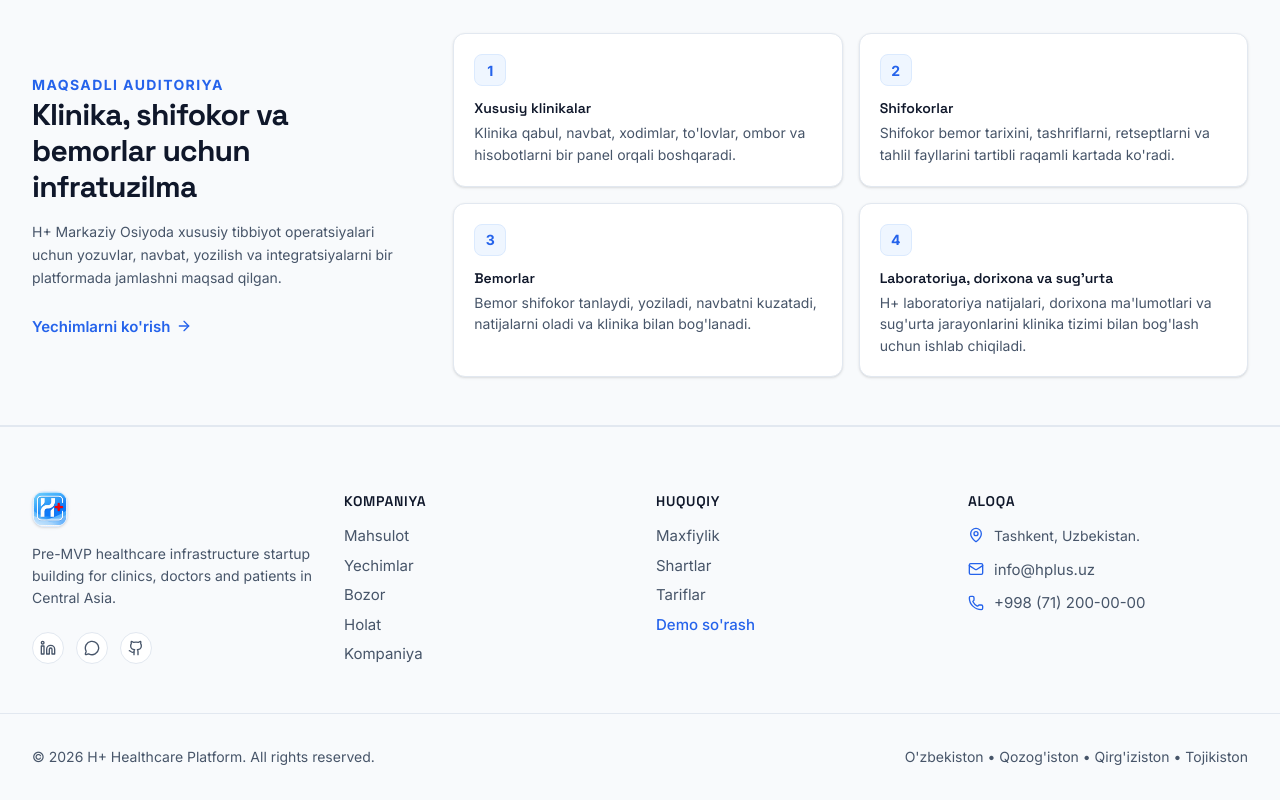
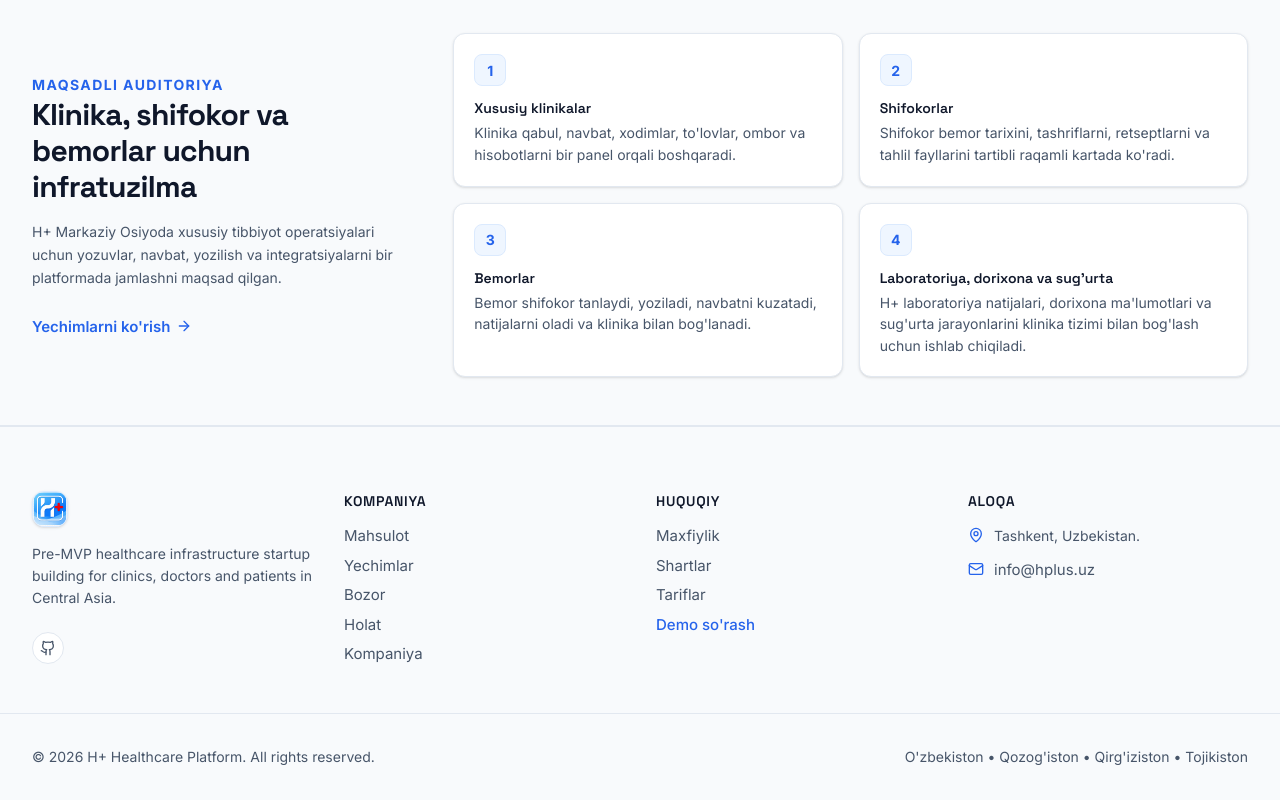
Before and after one commit to davronramazonov/H-websayt, a React (Vite) app: page / in a window 1280 px wide. Shown: the part 2205-3005 px from the top of the page. Built offline with nearby package versions, Linux system fonts and the light colour scheme.

Commit message:
Fix contact details and external links

```diff
--- a/src/components/Footer.tsx
+++ b/src/components/Footer.tsx
@@ -1,6 +1,7 @@
-import { Mail, Phone, MapPin, Linkedin, MessageCircle, Github } from 'lucide-react';
+import { Mail, MapPin, Github } from 'lucide-react';
 import { Language, PageId } from '../types';
 import { translations } from '../translations';
+import { contact } from '../config/contact';
 import BrandLogo from './BrandLogo';
 import type { LegalDocument } from './LegalModal';
 
@@ -33,19 +34,9 @@ export default function Footer({ lang, setActivePage, onRequestDemo, onOpenLegal
             {t.footer.desc}
           </p>
           <div className="flex items-center gap-3 pt-2">
-            <a href="https://linkedin.com" target="_blank" rel="noreferrer"
+            <a href={contact.github} target="_blank" rel="noreferrer"
               className="w-8 h-8 rounded-full bg-white border border-[#E2E8F0] flex items-center justify-center hover:bg-[#EFF6FF] text-[#475569] hover:text-[#2563EB] transition-colors"
-              aria-label="LinkedIn Profile">
-              <Linkedin className="w-4 h-4" />
-            </a>
-            <a href="https://telegram.org" target="_blank" rel="noreferrer"
-              className="w-8 h-8 rounded-full bg-white border border-[#E2E8F0] flex items-center justify-center hover:bg-[#EFF6FF] text-[#475569] hover:text-[#2563EB] transition-colors"
-              aria-label="Telegram Community">
-              <MessageCircle className="w-4 h-4" />
-            </a>
-            <a href="https://github.com" target="_blank" rel="noreferrer"
-              className="w-8 h-8 rounded-full bg-white border border-[#E2E8F0] flex items-center justify-center hover:bg-[#EFF6FF] text-[#475569] hover:text-[#2563EB] transition-colors"
-              aria-label="GitHub Repository">
+              aria-label="H+ GitHub Repository">
               <Github className="w-4 h-4" />
             </a>
           </div>
@@ -81,11 +72,7 @@ export default function Footer({ lang, setActivePage, onRequestDemo, onOpenLegal
             </li>
             <li className="flex items-center gap-2.5">
               <Mail className="w-4 h-4 text-[#2563EB] shrink-0" />
-              <a href="mailto:info@hplus.uz" className="hover:text-[#0F172A] transition-colors">info@hplus.uz</a>
-            </li>
-            <li className="flex items-center gap-2.5">
-              <Phone className="w-4 h-4 text-[#2563EB] shrink-0" />
-              <a href="tel:+998712000000" className="hover:text-[#0F172A] transition-colors">+998 (71) 200-00-00</a>
+              <a href={`mailto:${contact.email}`} className="hover:text-[#0F172A] transition-colors">{contact.email}</a>
             </li>
           </ul>
         </div>
--- a/src/components/RequestDemoModal.tsx
+++ b/src/components/RequestDemoModal.tsx
@@ -3,6 +3,7 @@ import { motion, AnimatePresence } from 'motion/react';
 import { X, CheckCircle, Send, ArrowRight } from 'lucide-react';
 import { Language, DemoRequest } from '../types';
 import { translations } from '../translations';
+import { contact } from '../config/contact';
 import BrandLogo from './BrandLogo';
 
 interface RequestDemoModalProps {
@@ -28,10 +29,24 @@ export default function RequestDemoModal({ isOpen, onClose, lang }: RequestDemoM
     }
     setError(null);
     setIsSubmitting(true);
-    setTimeout(() => {
-      setIsSubmitting(false);
-      setIsSubmitted(true);
-    }, 1200);
+
+    const subject = lang === 'uz'
+      ? `H+ demo so'rovi - ${formData.organization}`
+      : `H+ demo request - ${formData.organization}`;
+    const body = [
+      `${t.demoModal.fullName}: ${formData.fullName}`,
+      `${t.demoModal.email}: ${formData.email}`,
+      `${t.demoModal.orgName}: ${formData.organization}`,
+      `${t.demoModal.role}: ${formData.role}`,
+      `${t.demoModal.country}: ${formData.country}`,
+      '',
+      `${t.demoModal.message}:`,
+      formData.message || '-',
+    ].join('\n');
+
+    window.location.href = `mailto:${contact.email}?subject=${encodeURIComponent(subject)}&body=${encodeURIComponent(body)}`;
+    setIsSubmitting(false);
+    setIsSubmitted(true);
   };
 
   const handleReset = () => {
--- /dev/null
+++ b/src/config/contact.ts
@@ -0,0 +1,4 @@
+export const contact = {
+  email: 'info@hplus.uz',
+  github: 'https://github.com/davronramazonov/H-websayt',
+} as const;
--- a/src/translations.ts
+++ b/src/translations.ts
@@ -696,7 +696,7 @@ const uz = {
     role: "Rolingiz",
     country: "Davlat",
     message: "Qisqa izoh",
-    submitSuccess: "So'rovingiz qabul qilindi. H+ jamoasi imkon qadar tez bog'lanadi.",
+    submitSuccess: "Email dasturingizda tayyor murojaat ochildi. Uni yuborishni tasdiqlang.",
     submitError: "Iltimos, majburiy maydonlarni to'ldiring."
   },
   footer: {
@@ -1158,7 +1158,7 @@ const en = {
     role: "Your Role",
     country: "Country",
     message: "Short note",
-    submitSuccess: "Your request was received. The H+ team will follow up as soon as possible.",
+    submitSuccess: "A prepared message was opened in your email app. Please confirm sending it.",
     submitError: "Please complete all required fields."
   },
   footer: {
```
